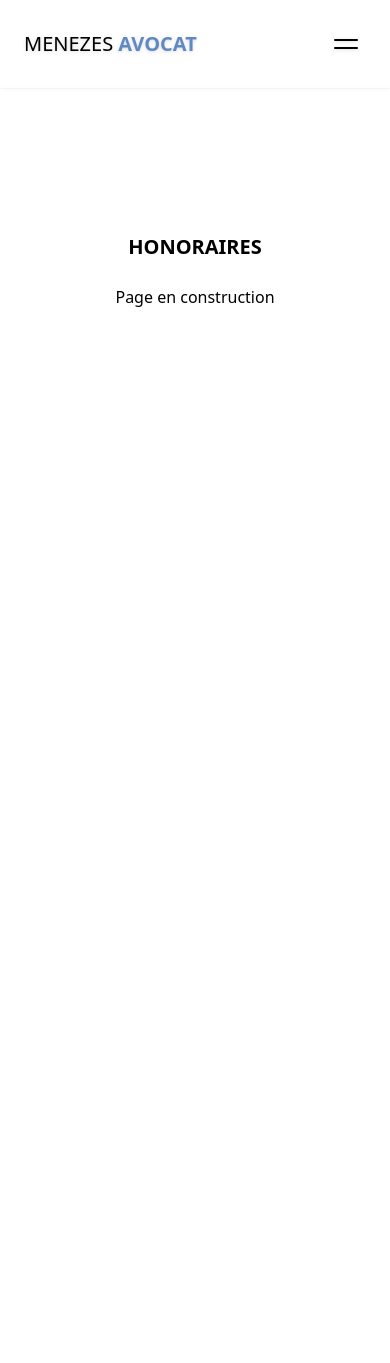
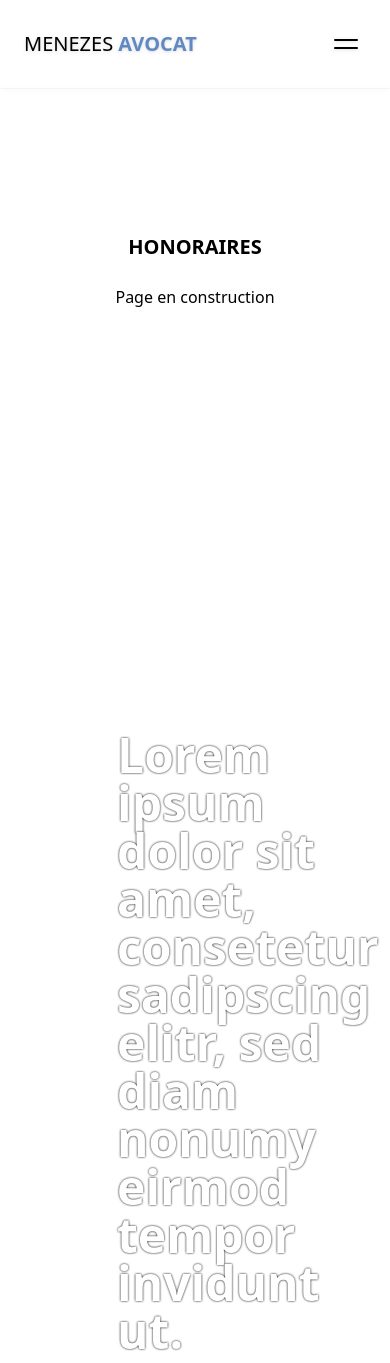
Before and after one commit to poloskanini/blogStrapi1.0FRONT, a Next.js app: page /honoraires in a window 390 px wide. Before the commit the page ends 844 px from the top, so only its background shows below. Built offline with nearby package versions, Linux system fonts and the light colour scheme.

Commit message:
(ft-Honoraires) Ajout d'un test de titre dynamique

```diff
--- /dev/null
+++ b/components/TextReveal.js
@@ -0,0 +1,57 @@
+import React, { useEffect, useRef } from "react";
+import { gsap } from "gsap";
+import { ScrollTrigger } from 'gsap/dist/ScrollTrigger';
+
+
+function TextReveal() {
+    const [lettersRef, setlettersRef] = useArrayRef();
+    const triggerRef = useRef(null)
+
+
+    function useArrayRef() {
+        const lettersRef = useRef([]);
+        lettersRef.current = [];
+        return [lettersRef, (ref) => ref && lettersRef.current.push(ref)];
+    }
+
+    gsap.registerPlugin(ScrollTrigger);
+    const text = "Lorem ipsum dolor sit amet, consetetur sadipscing elitr, sed diam nonumy eirmod tempor invidunt ut."
+
+    useEffect(() => {
+        const anim = gsap.to(
+            lettersRef.current,
+            {
+                scrollTrigger: {
+                    trigger: triggerRef.current,
+                    scrub: true,
+                    start: "top center",
+                    end: "bottom 85%"
+
+                },
+                color: "#2A2A2A",
+                duration: 5,
+                stagger: 1,
+            }
+        );
+        return (() => {
+            anim.kill()
+        })
+    }, []);
+
+    return (
+        <>
+            <div className="spacing-small"></div>
+            <div className="reveal">
+                <div ref={triggerRef}>
+                    {text.split("").map((letter, index) => (
+                        <span className="reveal-text" key={index} ref={setlettersRef}>
+                            {letter}
+                        </span>
+                    ))}
+                </div>
+            </div>
+        </>
+    )
+}
+
+export default TextReveal
--- a/pages/honoraires.js
+++ b/pages/honoraires.js
@@ -1,5 +1,6 @@
 import Layout from "@/components/Layout"
 import Header from '../components/Header'
+import TextReveal from "@/components/TextReveal"
 
 export default function honoraires() {
   return (
@@ -10,6 +11,8 @@ export default function honoraires() {
       <br />
       <h2>Page en construction</h2>
     </div>
+
+    <TextReveal />
   </>
   )
 }
--- a/styles/globals.css
+++ b/styles/globals.css
@@ -100,6 +100,35 @@ header {
 
 .headroom--pinned.headroom--scrolled .hamBox span {
   background: black;
+}
+
+/** Text Reveal  */
+.reveal {
+  background: var(--backgroundColor);
+  padding-left: 30%;
+  padding-right: 10%;
+}
+
+.reveal-text {
+  font-weight: 800;
+  font-size: var(--headlineBig);
+  line-height: var(--headlineBig);
+  color: var(--backgroundColor);
+  filter: drop-shadow(0 0 0.06rem rgb(2, 2, 2));
+}
+
+.spacing-small {
+  height: 50vh;
+}
+
+.spacing {
+  height: 100vh;
+}
+
+@media screen and (max-width: 500px) {
+  .reveal {
+    padding-left: 10px;
+  }
 }
 
 /** "Scroll Down" Home Animation*/
```
